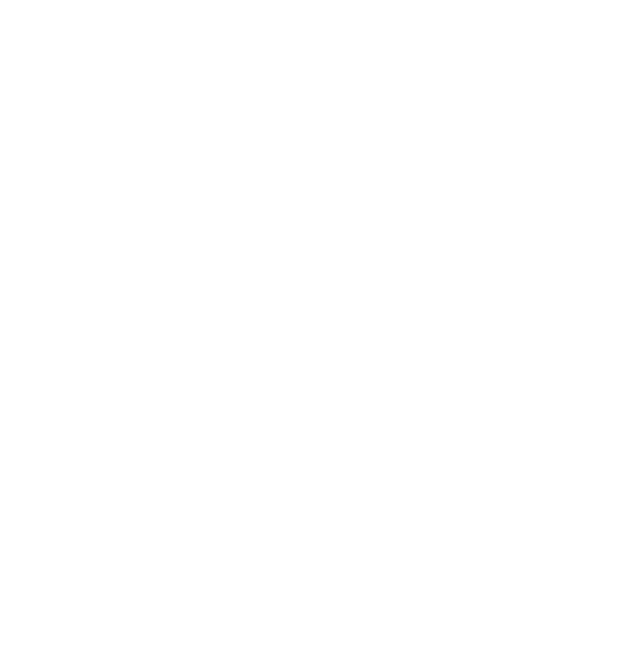
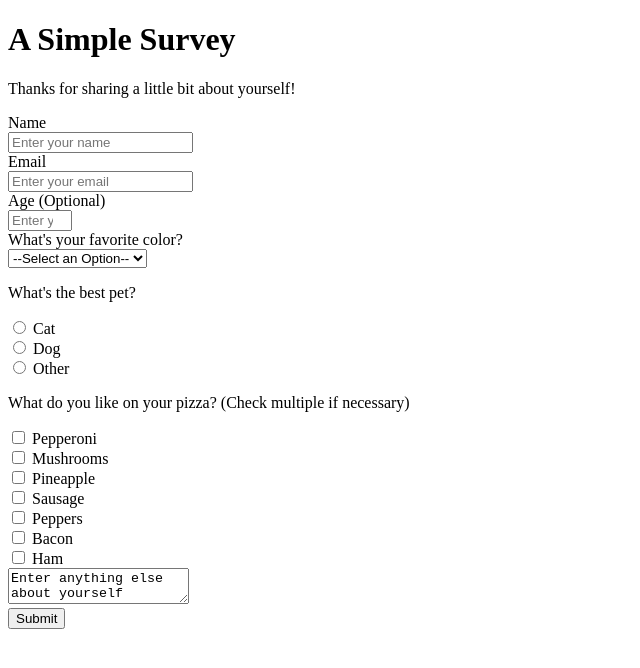
Before and after one commit to zwehr/freeCodeCamp-survey, a plain HTML site: page index.html in a window 1280 px wide. Shown: the whole page, without its empty margins (0-640 px from the left). Drawn offline with Linux system fonts and the light colour scheme.

Commit message:
add form content

```diff
--- a/index.html
+++ b/index.html
@@ -1,8 +1,64 @@
 <!DOCTYPE html>
+
 <head>
-    <title>freeCodeCamp Survey</title>
+    <title>Survey | All About You</title>
 </head>
+
 <body>
+    <h1 id="title">A Simple Survey</h1>
+    <p id="description">Thanks for sharing a little bit about yourself!</p>
+    <div id="form-wrapper">
+        <form id="survey-form">
+            <label for="name" id="name-label">Name</label><br>
+            <input type="text" id="name" placeholder="Enter your name" required><br>
+
+            <label for="email" id="email-label">Email</label><br>
+            <input type="email" id="email" placeholder="Enter your email" required><br>
+
+            <label for="number" id="number-label">Age (Optional)</label><br>
+            <input type="number" id="number" placeholder="Enter your age" min="1" max="150"><br>
+
+            <label for="dropdown">What's your favorite color?</label><br>
+            <select id="dropdown">
+                <option value="">--Select an Option--</option>
+                <option value="red">Red</option>
+                <option value="orange">Orange</option>
+                <option value="yellow">Yellow</option>
+                <option value="green">Green</option>
+                <option value="blue">Blue</option>
+                <option value="indigo">Indigo</option>
+                <option value=violet>Violet</option>
+            </select><br>
+
+            <p>What's the best pet?</p>
+            <input type="radio" id="cat" name="pet" value="cat">
+            <label for="cat"></label>Cat<br>
+            <input type="radio" id="dog" name="pet" value="dog">
+            <label for="dog"></label>Dog<br>
+            <input type="radio" id="other" name="pet" value="other">
+            <label for="other"></label>Other<br>
+
+            <p>What do you like on your pizza? (Check multiple if necessary)</p>
+            <input type="checkbox" id="pepperoni" name="pepperoni" value="pepperoni">
+            <label for="pepperoni"> Pepperoni</label><br>
+            <input type="checkbox" id="mushrooms" name="mushrooms" value="mushrooms">
+            <label for="mushrooms"> Mushrooms</label><br>
+            <input type="checkbox" id="pineapple" name="pineapple" value="pineapple">
+            <label for="pineapple"> Pineapple</label><br>
+            <input type="checkbox" id="sausage" name="sausage" value="sausage">
+            <label for="sausage"> Sausage</label><br>
+            <input type="checkbox" id="peppers" name="peppers" value="peppers">
+            <label for="peppers"> Peppers</label><br>
+            <input type="checkbox" id="bacon" name="bacon" value="bacon">
+            <label for="bacon"> Bacon</label><br>
+            <input type="checkbox" id="ham" name="ham" value="ham">
+            <label for="ham"> Ham</label><br>
+
+            <textarea id="additional">Enter anything else about yourself here...</textarea><br>
+
+            <button id="submit">Submit</button>
+        </form>
+    </div>
 
     <script src="https://cdn.freecodecamp.org/testable-projects-fcc/v1/bundle.js"></script>
 </body>
```
